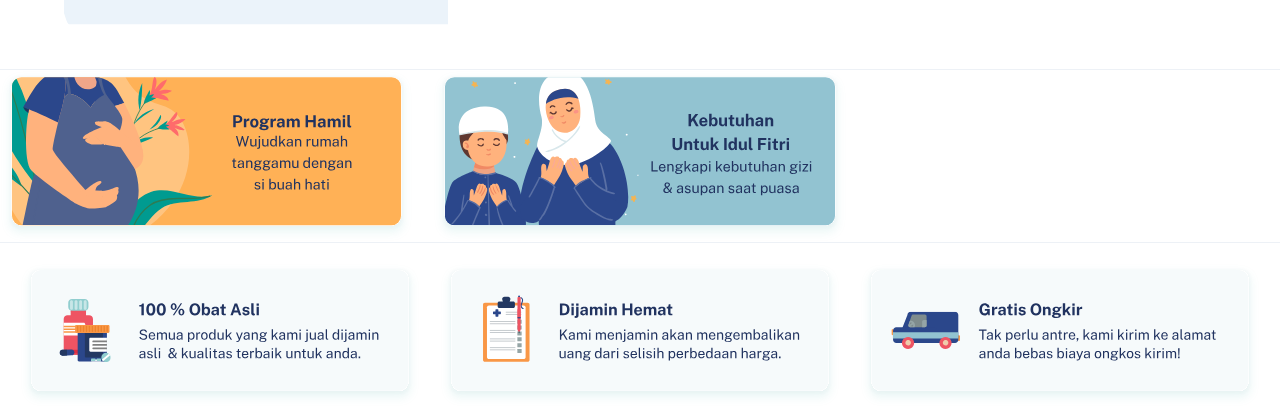
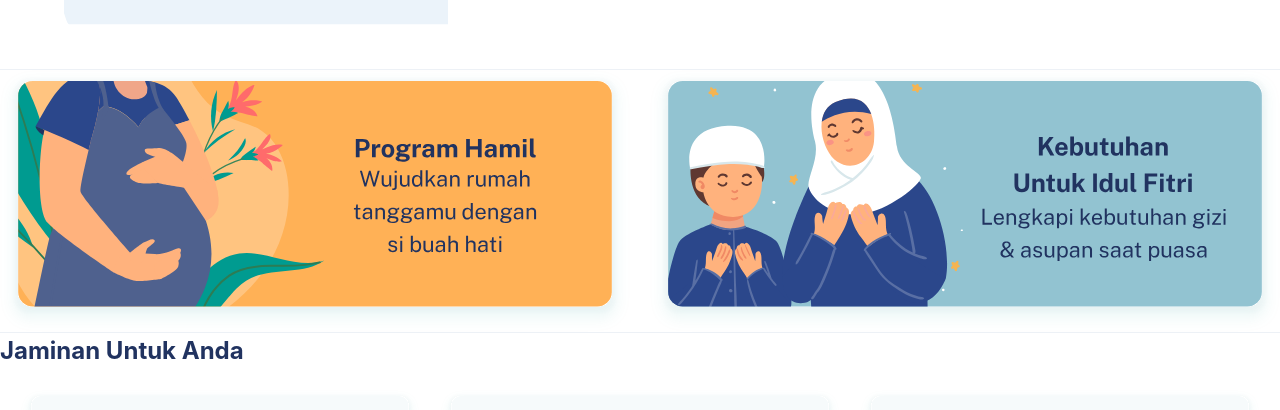
Before and after one commit to purwadhikafullstack/jcwd-2002-03-fe, a Next.js app: page /home in a window 1280 px wide. Shown: the part 476-886 px from the top of the page. Built offline with nearby package versions, Linux system fonts and the light colour scheme.

Commit message:
added prduct detail card

```diff
--- a/src/component/BotomBanner.jsx
+++ b/src/component/BotomBanner.jsx
@@ -1,8 +1,10 @@
 import React from "react"
-import { Box, Img, SimpleGrid } from "@chakra-ui/react";
+import { Box, Img, SimpleGrid, Text } from "@chakra-ui/react";
 
 const BottomBanner = () => {
     return (
+        <>
+            <Text fontWeight={700} fontSize={24} color="#213360">Jaminan Untuk Anda</Text>
             <SimpleGrid columns={[1, 3]} spacing={[2, 5, 5]} alignItems="center" justifyContent="center" p={5}>
                 <Box height="auto" margin={0}>
                     <Img width="100%" src="asli.svg" />
@@ -14,6 +16,7 @@ const BottomBanner = () => {
                     <Img width="100%" src="gratisOngkir.svg" />
                 </Box>
             </SimpleGrid >
+        </>
     )
 }
 
--- a/src/component/PromotionCard.jsx
+++ b/src/component/PromotionCard.jsx
@@ -3,7 +3,7 @@ import { Box, Img, SimpleGrid } from "@chakra-ui/react";
 
 const PromotionCard = () => {
     return (
-        <SimpleGrid columns={[1, 3]} spacing={5} alignItems="center" justifyContent="center">
+        <SimpleGrid columns={[1, 2, 2]} spacing={5} alignItems="center" justifyContent="center">
             <Box height="auto" margin={0}>
                 <Img width="100%" src="programHamil.svg" />
             </Box>
@@ -11,7 +11,6 @@ const PromotionCard = () => {
                 <Img width="100%" src="idulFitri.svg" />
             </Box>
         </SimpleGrid>
-
     )
 }
 
```
Lines whose indentation alone changed are shown as unchanged.
